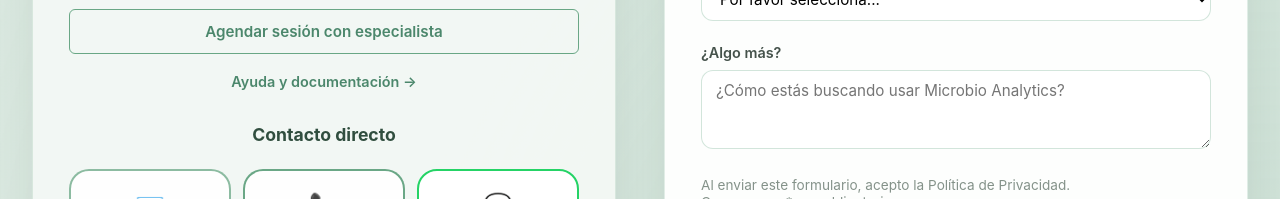
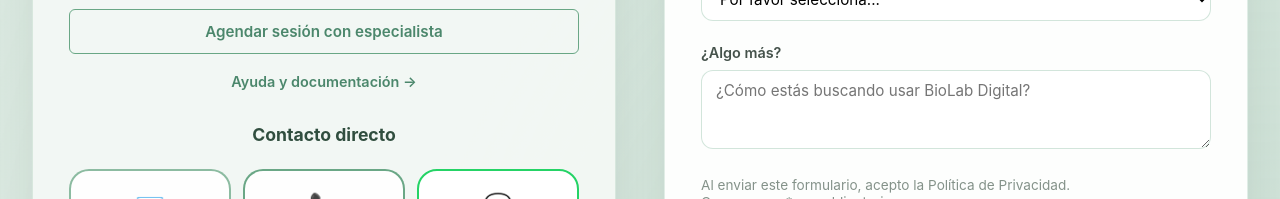
Before and after one commit to Ignacio-dev0/TPfinalAN, a React (Vite) app: page / in a window 1280 px wide. Shown: the part 5406-5605 px from the top of the page. Built offline with nearby package versions, Linux system fonts and the light colour scheme.

Commit message:
Arreglo detalles sueltos

```diff
--- a/src/components/ContactSection.jsx
+++ b/src/components/ContactSection.jsx
@@ -38,15 +38,15 @@ const ContactSection = () => {
           <div className="direct-contact">
             <h4>Contacto directo</h4>
             <div className="contact-buttons">
-              <a href="mailto:soporte@microbioanalytics.com" className="contact-button email">
+              <a href="" className="contact-button email">
                 <span className="contact-icon">✉️</span>
                 <span className="contact-label">Email</span>
               </a>
-              <a href="tel:+5401123098765" className="contact-button phone">
+              <a href="" className="contact-button phone">
                 <span className="contact-icon">📞</span>
                 <span className="contact-label">Teléfono</span>
               </a>
-              <a href="https://wa.me/5491123098765" target="_blank" rel="noreferrer" className="contact-button whatsapp">
+              <a href="" target="_blank" rel="noreferrer" className="contact-button whatsapp">
                 <span className="contact-icon">💬</span>
                 <span className="contact-label">WhatsApp</span>
               </a>
@@ -101,7 +101,7 @@ const ContactSection = () => {
               <label htmlFor="message">¿Algo más?</label>
               <textarea
                 id="message"
-                placeholder="¿Cómo estás buscando usar Microbio Analytics?"
+                placeholder="¿Cómo estás buscando usar BioLab Digital?"
                 rows="3"
               ></textarea>
             </div>
```
